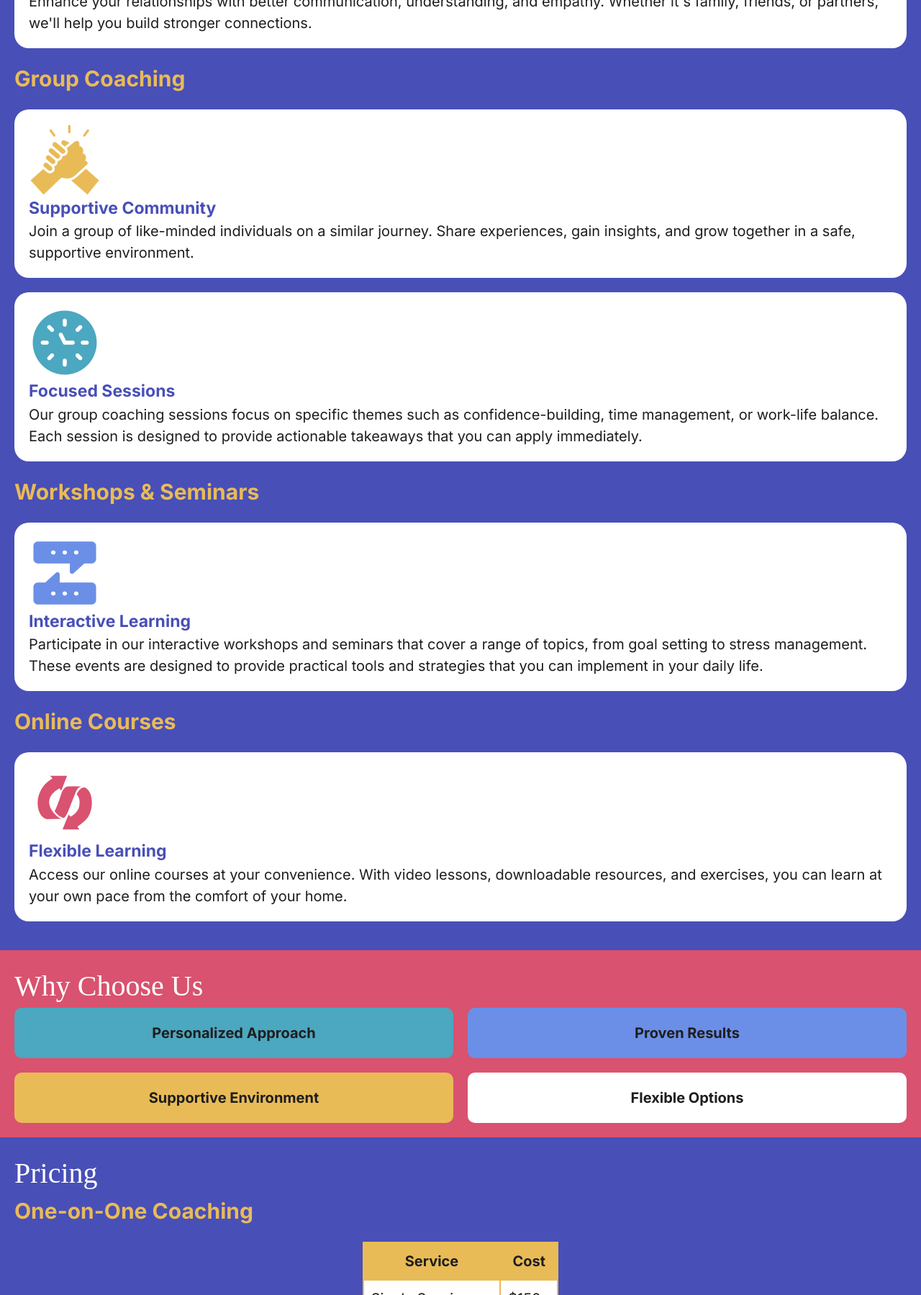
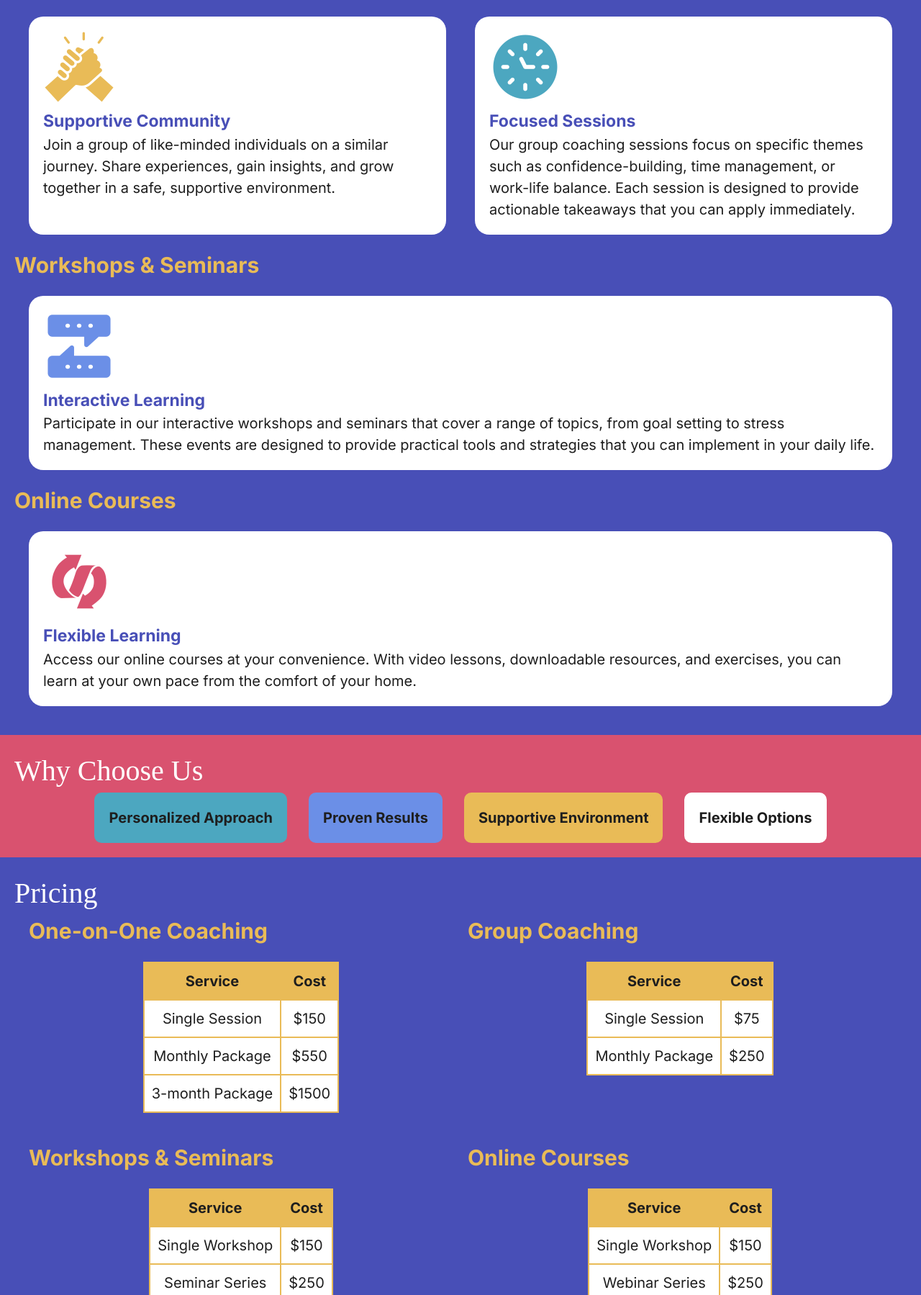
Before and after one commit to taylors14648/path-to-success, a plain HTML site: page index.html in a window 1280 px wide. Shown: the part 1001-2800 px from the top of the page at 72% size. Drawn offline with Linux system fonts and the light colour scheme; a web font is replaced by a local one.

Commit message:
Medium breakpoint complete
CSS validated
HTML validated
Small and medium breakpoints match mockup

```diff
--- a/index.html
+++ b/index.html
@@ -1,11 +1,9 @@
-<Doctype html>
-<html lang = "en">
-
-<body>
+<!DOCTYPE html>
+<html lang="en">
 <head>
   <meta charset="UTF-8">
   <title>Path to Success</title>
-    <meta name="Author" content="Taylor Sherman,ASU">
+  <meta name="Author" content="Taylor Sherman, ASU">
   <link rel="stylesheet" href="styles.css">
 </head>
 <body>
@@ -15,7 +13,6 @@
     <p><i>Unlock your full potential
       <span class="more-text"> with personalized life coaching</span></i></p>
   </header>
-
 
   <main>
     <nav>
@@ -31,10 +28,10 @@
     <section id="services">
       <h2>Our Services</h2>
 
-
+      <section id="One-on-One">
         <h3>One-on-One Coaching</h3>
 
-        <section>
+        <section id="personal-development">
           <img src="images/personal-development.png" alt="teal icon of a smiling face">
           <h4>Personal Development</h4>
           <p>
@@ -44,8 +41,7 @@
           </p>
         </section>
 
-
-        <section>
+        <section id="career-coaching">
           <img src="images/career-coaching.png" alt="lavender icon of a briefcase">
           <h4>Career Coaching</h4>
           <p>
@@ -54,8 +50,7 @@
           </p>
         </section>
 
-
-        <section>
+        <section id="relationship-coaching">
           <img src="images/relationship-coaching.png" alt="pink icon of a heart">
           <h4>Relationship Coaching</h4>
           <p>
@@ -63,11 +58,12 @@
             Whether it's family, friends, or partners, we'll help you build stronger connections.
           </p>
         </section>
+      </section><!-- End #One-on-One -->
+
 
         <h3>Group Coaching</h3>
-
-
-        <section>
+          <section id="group-coaching">
+        <section id="supportive-community">
           <img src="images/supportive-community.png" alt="yellow icon of hands clasping">
           <h4>Supportive Community</h4>
           <p>
@@ -76,7 +72,7 @@
           </p>
         </section>
 
-        <section>
+        <section id="focused-session">
           <img src="images/focused-session.png" alt="teal icon of a clock face">
           <h4>Focused Sessions</h4>
           <p>
@@ -85,7 +81,9 @@
             takeaways that you can apply immediately.
           </p>
         </section>
+      </section><!-- End #group-coaching -->
 
+      <section id="workshops-seminars">
         <h3>Workshops & Seminars</h3>
         <section>
           <img src="images/interactive-learning.png" alt="lavender icon of text conversation">
@@ -96,7 +94,9 @@
             tools and strategies that you can implement in your daily life.
           </p>
         </section>
+      </section><!-- End #workshops-seminars -->
 
+      <section id="online">
       <h3>Online Courses</h3>
       <section>
         <img src="images/flexible-learning.png" alt="pink icon of a curly arrow">
@@ -107,6 +107,7 @@
         </p>
       </section>
     </section>
+    </section><!-- End #services -->
 
     <section id="why-choose-us">
       <h2>Why Choose Us</h2>
@@ -120,7 +121,8 @@
 
         <section id="pricing">
       <h2>Pricing</h2>
-
+          <section class="pricing-grid">
+      <div class="pricing-card">
         <h3>One-on-One Coaching</h3>
         <table>
           <thead>
@@ -144,7 +146,9 @@
             </tr>
           </tbody>
         </table>
+      </div>
 
+      <div class="pricing-card">
         <h3>Group Coaching</h3>
         <table>
           <thead>
@@ -164,7 +168,9 @@
             </tr>
           </tbody>
         </table>
+      </div>
 
+      <div class="pricing-card">
         <h3>Workshops & Seminars</h3>
         <table>
           <thead>
@@ -184,7 +190,9 @@
             </tr>
           </tbody>
         </table>
+      </div>
 
+      <div class="pricing-card">
         <h3>Online Courses</h3>
         <table>
           <thead>
@@ -204,10 +212,13 @@
             </tr>
           </tbody>
         </table>
+      </div>
+    </section><!-- End #pricing -->
     </section>
 
     <section id="take-the-first-step">
       <h2>Take the First Step Today</h2>
+      <div class="First-step-content">
       <p>
         Your journey to a more fulfilling life begins with a single step.
         Book a free 30-minute consultation today to discover how our coaching services can help you achieve your goals.
@@ -216,11 +227,14 @@
       <p>
         <a href="#schedule-now" class="btn">Schedule Now</a>
       </p>
+    </div>
     </section>
   </main>
 
   <footer>
-      <small>Copyright 2024 </small>
+    <small>Copyright 2024</small>
     <a href="#terms-and-conditions">Terms and Conditions</a>
   </footer>
+
 </body>
+</html>
--- a/styles.css
+++ b/styles.css
@@ -89,7 +89,7 @@ html, body {
   }
 
   h1 {
-    font-size: 3em;
+    font-size: 2.5em;
     color: var(--White);
     line-height: 1.15;
     min-width: 100%;
@@ -166,12 +166,12 @@ html, body {
   #services, #pricing{
     padding: 1em;
   }
-  #services > section {
-    background-color: var(--White);      /* White card */
-    border-radius: 20px;         /* Medium border radius */
-    padding: 1em;                /* Inner spacing for card content */
-    margin: 1em 0;
-}
+  #services section section {
+    background-color: var(--White);
+    border-radius: 20px;
+    padding: 1em;
+    margin: 1em;
+  }
 #why-choose-us {
     background-color: var(--Pink);
     max-width: 100%;
@@ -180,21 +180,21 @@ html, body {
 
   #why-choose-us ul {
     display: grid;
-    grid-template-columns: repeat(2, 1fr); /* 2 columns */
-    grid-gap: 1em;                        /* spacing between items */
-    list-style: none;                     /* remove default bullets */
-    margin: 0;                            /* reset default margins */
+    grid-template-columns: repeat(2, 1fr);
+    grid-gap: 1em;
+    list-style: none;
+    margin: 0;
     padding: 0;
   }
   #why-choose-us ul li {
-    color: var(--Dark-gray);  /* text color so it’s readable on lighter backgrounds */
-    text-align: center;       /* center text horizontally */
-    font-weight: bold;        /* optional, for emphasis */
-    border-radius: 10px;      /* small border radius */
-    display: flex;            /* allow center alignment in both directions */
+    color: var(--Dark-gray);
+    text-align: center;
+    font-weight: bold;
+    border-radius: 10px;
+    display: flex;
     align-items: center;
     justify-content: center;
-    padding: 1em;             /* space inside each box */
+    padding: 1em;
   }
   #why-choose-us ul li:nth-child(1) {
     background-color: var(--Teal);
@@ -213,7 +213,6 @@ html, body {
     margin: 1em auto;
   }
 
-  /* Table Header Cells */
   #pricing table th {
     background-color: var(--Yellow);
     color: var(--Dark-gray);
@@ -221,7 +220,6 @@ html, body {
     padding: 0.5em;
   }
 
-  /* Table Body Cells */
   #pricing table td {
     background-color: var(--White);
     color: var(--Dark-gray);
@@ -275,11 +273,68 @@ html, body {
     font-weight: 500;
   }
 
+}
+
+/*-------------------- MEDIA QUERY (medium) --------------------------------*/
+@media (min-width: 620px) {
+  h1 {
+    font-size: 3em;
+  }
+  .more-text {
+    display: inline;
+  }
+
+#One-on-One {
+  display: grid;
+  grid-template-columns: 1fr 1fr;
+}
+#group-coaching {
+  display: grid;
+  grid-template-columns: 1fr 1fr;
+}
+#personal-development {
+  grid-column: 1;
+}
+
+#career-coaching {
+  grid-column: 2;
+}
+
+#relationship-coaching {
+  grid-column: 1 / -1;
+}
+
+#why-choose-us ul {
+  display: flex;
+  justify-content: center;
+  gap: 1.5em;
+  padding: 0;
+  list-style: none;
+}
+.pricing-grid {
+  display: grid;
+  grid-template-columns: 1fr 1fr;
+  gap: 1em;
+  max-width: 1200px;
+  margin: 0 auto;
+}
+
+.pricing-card {
+  text-align: center;
+}
+
+.pricing-card h3 {
+  margin-top: 0;
+  margin-bottom: 0.5em;
+  text-align: left;
 
 }
-/*-------------------- MEDIA QUERY (medium) --------------------------------*/
-@media (min-width: 620px) {
+.First-step-content {
+  display: grid;
+  grid-template-columns: 1fr 1fr;
 }
+}
+
 /*-------------------- MEDIA QUERY (large) ------------------------------------*/
 @media (min-width: 950px) {
 }
```
Lines whose indentation alone changed are shown as unchanged.
